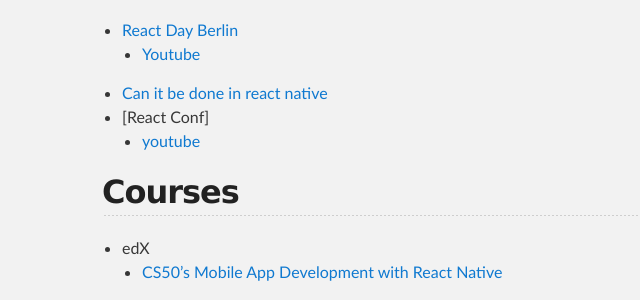
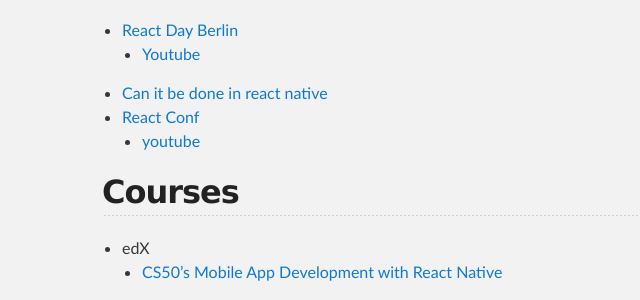
Before and after one commit to haapio/haapio.github.io, a Jekyll site: the page built from react-native.md, in a window 1280 px wide and 900 px high, scrolled down 590 px. Shown: the part 153-453 px from the top of the window, without its empty margins (218-858 px from the left). Built offline with Jekyll 4.4.1, drawn with Linux system fonts in a browser that asks for light colours; the repository's description, which GitHub fills in, is left out; our own code applies the rules of GitHub Pages for plain Markdown files; part of the change alters nothing that is shown.

```diff
--- a/react-native.md
+++ b/react-native.md
@@ -23,7 +23,7 @@ layout: default
 - [React Day Berlin](https://reactday.berlin)
   - [Youtube](https://www.youtube.com/channel/UC1EYHmQYBUJjkmL6OtK4rlw)
 - [Can it be done in react native](https://www.youtube.com/channel/UC806fwFWpiLQV5y-qifzHnA)
-- [React Conf]
+- [React Conf](https://conf.reactjs.org)
   - [youtube](https://www.youtube.com/channel/UCz5vTaEhvh7dOHEyd1efcaQ)
 
 ## Courses
```
